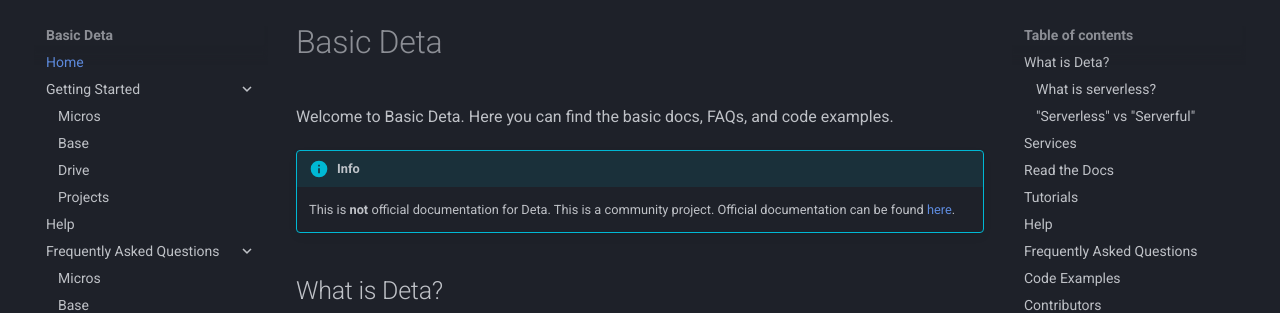
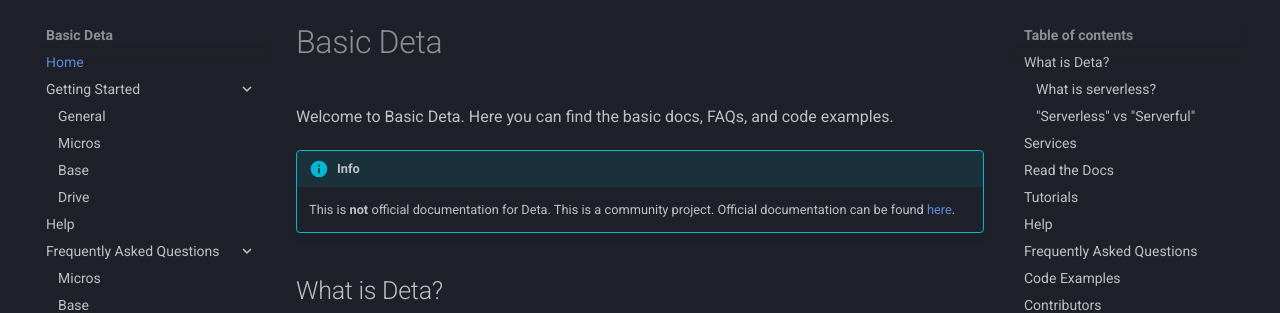
Before and after one commit to neobrains/deta-community, an MkDocs documentation site: the page built from docs/index.md, in a window 1280 px wide. Shown: the part 122-435 px from the top of the page. Built offline with MkDocs 1.6.1 and Material for MkDocs 9.7.7, drawn with Linux system fonts in a browser that asks for light colours; comment, search, counter and statistics services are not loaded.

Commit message:
Add general.md to nav

```diff
--- a/mkdocs.yaml
+++ b/mkdocs.yaml
@@ -105,10 +105,10 @@
   - Home: index.md
   - Getting Started:
       - getting-started/index.md
+      - General: getting-started/general.md
       - Micros: getting-started/micros.md
       - Base: getting-started/base.md
       - Drive: getting-started/drive.md
-      - Projects: getting-started/projects.md
   - Help: help.md
   - Frequently Asked Questions:
       - faq/index.md
```
